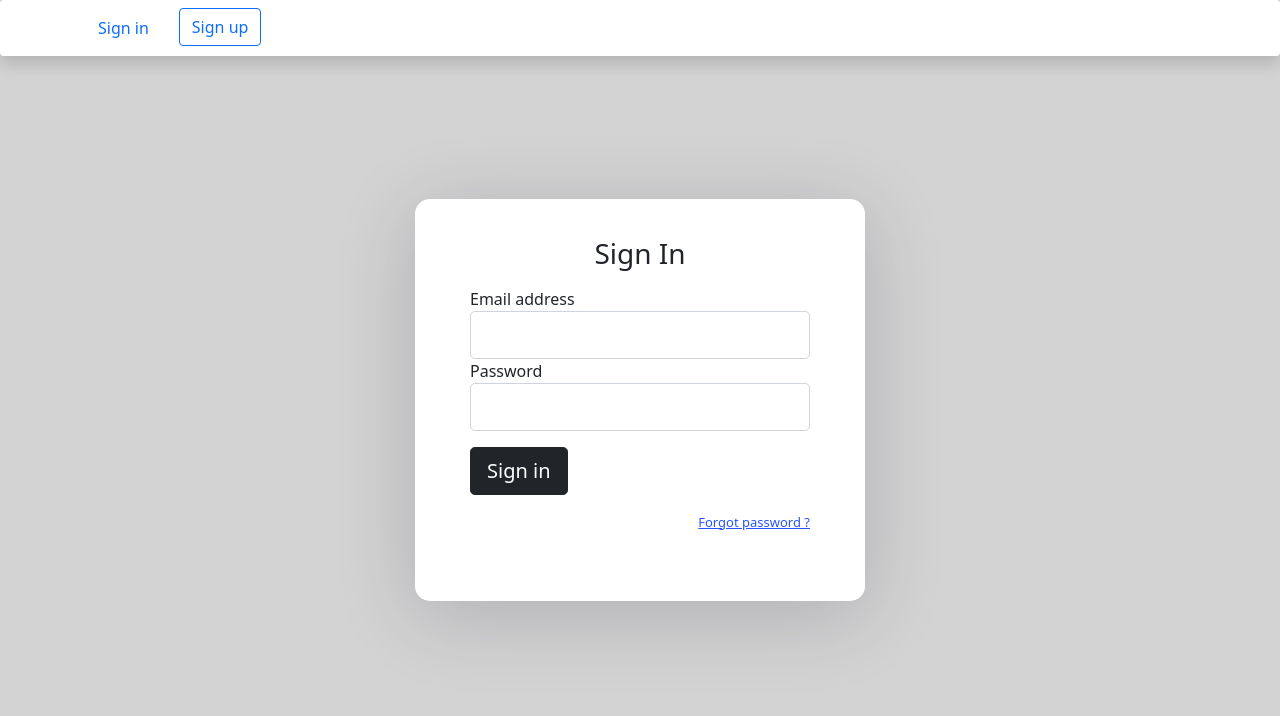
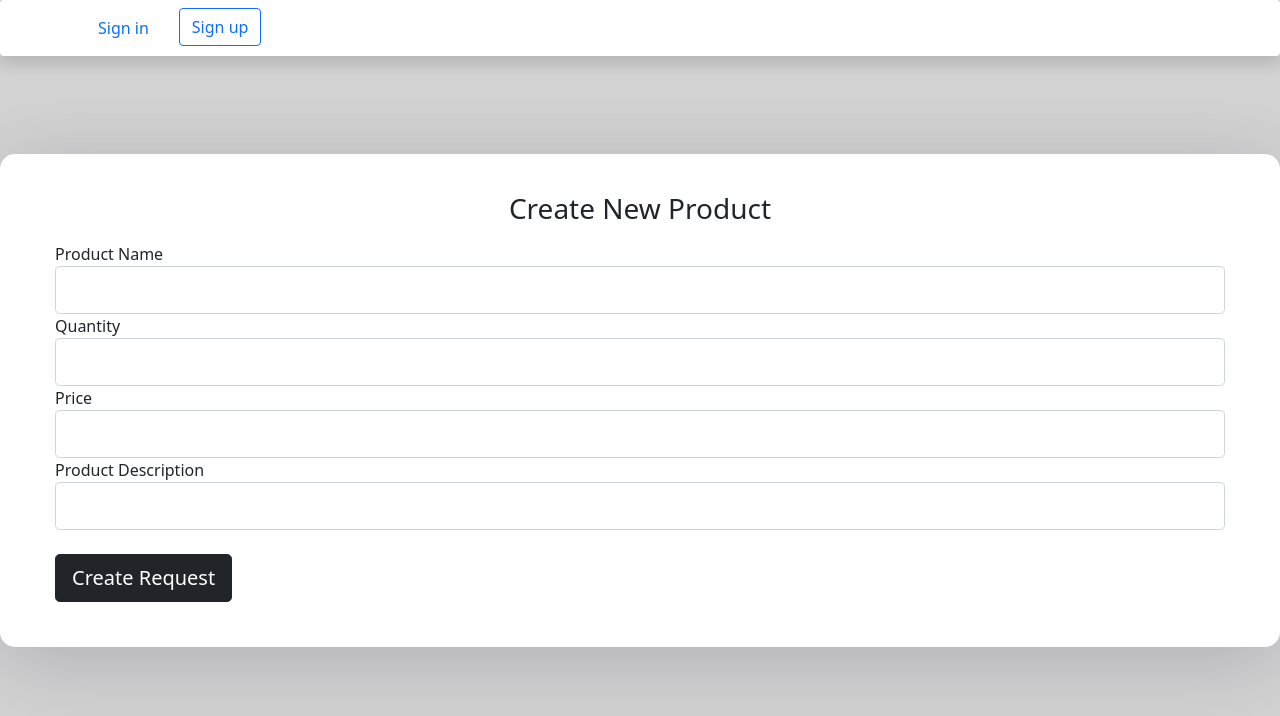
Before and after one commit to kilwa95/webService, a Vue app in the folder frontend/: page /create in a window 1280 px wide. Before the commit this address led to /login. Shown: the top 716 px of the page. Built offline with nearby package versions, Linux system fonts and the light colour scheme; no server answers.

Commit message:
[front] - Fixes

```diff
--- a/frontend/src/components/Create.vue
+++ b/frontend/src/components/Create.vue
@@ -1,27 +1,135 @@
 <template>
-  <div class="main">
-    <div class="inner-block full-width">
-      <h1>Create Category</h1>
-      <section class="container py-3 py-lg-5">
-        <div class="table-col-3">
-          <TPTodoList />
-        </div>
-      </section>
+  <div class="vertical-center">
+    <div class="inner-block" style="width: 100%">
+      <div class="vue-tempalte">
+        <form @submit.prevent="newProduct">
+          <h3>Create New Product</h3>
+          <div class="form-group">
+            <div class="form-group">
+              <label>Product Name</label>
+              <input
+                name="productName"
+                type="text"
+                :value="productName"
+                @input="handleChange"
+                class="form-control form-control-lg"
+              />
+            </div>
+          </div>
+          <div class="form-group">
+            <label>Quantity</label>
+            <input
+              name="quantity"
+              type="text"
+              :value="quantity"
+              @input="handleChange"
+              class="form-control form-control-lg"
+            />
+          </div>
+          <div class="form-group">
+            <label>Price</label>
+            <input
+              name="price"
+              type="text"
+              :value="price"
+              @input="handleChange"
+              class="form-control form-control-lg"
+            />
+          </div>
+          <div class="form-group">
+            <label>Product Description</label>
+            <input
+              name="description"
+              type="text"
+              :value="description"
+              @input="handleChange"
+              class="form-control form-control-lg"
+            />
+          </div>
+          <br />
+          <input
+            type="submit"
+            value="Create Request"
+            class="btn btn-dark btn-lg btn-block"
+          />
+        </form>
+      </div>
     </div>
   </div>
 </template>
 
+<script>
+import { getServerHost } from "../utils/api";
+export default {
+  data: () => ({
+    description: "",
+    productName: "",
+    selectedProduct: "",
+    quantity: "",
+    price: "",
+  }),
+  // mounted() {
+  //   //Getting all the Products
+  //   var axios = require("axios");
+  //   var config = {
+  //     method: "POST",
+  //     url: getServerHost() + "/api/products",
+  //   };
+  //   axios(config)
+  //     .then((response) => {
+  //       console.log(response);
+  //       if (response["status"] == 200) {
+  //         for (
+  //           let index = 0;
+  //           index < response["data"]["hydra:member"].length;
+  //           index++
+  //         ) {
+  //           this.allProducts.push(response["data"]["hydra:member"][index]);
+  //         }
+  //       }
+  //     })
+  //     .catch((e) => {
+  //       console.log(e);
+  //     });
+  // },
+  methods: {
+    newProduct(event) {
+      var axios = require("axios");
+      var FormData = require("form-data");
+      const data = new FormData(event.target);
 
-<script>
-import TPTodoList from "./TodoList/TPTodoList.vue";
-
-export default {
-  data() {
-    return {};
-  },
-
-  components: {
-    TPTodoList,
+      var config = {
+        method: "POST",
+        url: getServerHost() + "/api/products",
+        headers: {
+          Authorization: "Bearer " + this.$store.state["logged_user"]["token"],
+        },
+        data: {
+          name: data.get("productName"),
+          description: data.get("description"),
+          quantity: parseInt(this.quantity),
+          price: parseFloat(this.price),
+        },
+      };
+      axios(config)
+        .then((response) => {
+          if (response["status"] == 201) {
+            alert("ds");
+          }
+        })
+        .catch((e) => {
+          console.log(e);
+        });
+    },
+    handleChange: function (event) {
+      this[event.target.name] = event.target.value;
+    },
+    handleSubmit: function (event) {
+      const data = new FormData(event.target);
+      console.log(data.getAll());
+    },
+    avoidEnter: () => console.log("Enter avoided"),
   },
 };
 </script>
+/api/providers
--- a/frontend/src/components/NewRequest.vue
+++ b/frontend/src/components/NewRequest.vue
@@ -112,7 +112,7 @@ export default {
       var axios = require("axios");
       var FormData = require("form-data");
       const data = new FormData(event.target);
-      this.products.push("/api/products/2");
+      this.products.push("/api/products/1");
       data.append("name", this.requestName);
       data.append("products", this.products);
       data.append("quantity", this.quantity);
--- a/frontend/src/components/Product.vue
+++ b/frontend/src/components/Product.vue
@@ -5,8 +5,7 @@
         <section class="container py-3 py-lg-5">
           <div class="table-col-3">
             <TableCollapse
-              :products="gridData"
-              :columns="gridColumns"
+              :filteredData="filteredData"
               :category="{ name: 'Products' } ? category : category"
               :add="add"
               :remove="remove"
@@ -19,6 +18,7 @@
 </template>
 <script>
 import TableCollapse from "./lib/TableCollapse.vue";
+import { getServerHost } from "../utils/api";
 
 export default {
   props: {
@@ -29,18 +29,31 @@ export default {
   data() {
     return {
       searchQuery: "",
-      gridColumns: ["name", "quantity", "category", "price"],
-      gridData: [
-        { id: 1, name: "Viande", quantity: 100, category: "Meet", price: 0.4 },
-        {
-          id: 2,
-          name: "Tomate",
-          quantity: 100,
-          category: "Vegtebales",
-          price: 0.4,
-        },
-      ],
+      filteredData: {},
     };
+  },
+  mounted() {
+    //Getting all the Products
+    var axios = require("axios");
+    var config = {
+      method: "GET",
+      url: getServerHost() + "/api/products",
+    };
+    axios(config)
+      .then((response) => {
+        if (response["status"] == 200) {
+          for (
+            let index = 0;
+            index < response["data"]["hydra:member"].length;
+            index++
+          ) {
+            this.filteredData["data"] = response["data"]["hydra:member"][index];
+          }
+        }
+      })
+      .catch((e) => {
+        console.log(e);
+      });
   },
   methods: {
     handleChange: function (event) {
--- /dev/null
+++ b/frontend/src/components/RequestDetails.vue
@@ -0,0 +1,119 @@
+<template>
+  <div class="main">
+    <div class="inner-block full-width">
+      <div>
+        <section class="container py-3 py-lg-5">
+          <div class="table-col-3">
+            <div class="vertical-center">
+              <div class="inner-block" style="width: 100%">
+                <div class="vue-tempalte">
+                  <form>
+                    <h3>
+                      Request From: {{ fulldata["customer"]["firstName"] }}
+                      {{ fulldata["customer"]["lastName"] }}
+                    </h3>
+                    <br /><br />
+                    <div class="form-group">
+                      <h4>User Information</h4>
+                      <div class="form-group">
+                        <label>FirstName:</label>
+                        {{ fulldata["customer"]["firstName"] }}
+                      </div>
+                      <div class="form-group">
+                        <label>lastName:</label>
+                        {{ fulldata["customer"]["lastName"] }}
+                      </div>
+                      <div class="form-group">
+                        <label>Email:</label>
+                        {{ fulldata["customer"]["email"] }}
+                      </div>
+                      <div class="form-group">
+                        <label>Phone:</label>
+                        {{ fulldata["customer"]["phone"] }}
+                      </div>
+                    </div>
+                    <br /><br />
+                    <div class="form-group">
+                      <h4>Request Information</h4>
+                      <div class="form-group">
+                        <label>Name:</label>
+                        {{ fulldata["products"]["name"] }}
+                      </div>
+                      <div class="form-group">
+                        <label>quantity:</label>
+                        {{ fulldata["products"]["quantity"] }}
+                      </div>
+                      <div class="form-group">
+                        <label>Description:</label>
+                        {{ fulldata["products"]["description"] }}
+                      </div>
+                    </div>
+                    <br />
+                    <input
+                      type="submit"
+                      value="Accept Request"
+                      class="btn btn-dark btn-lg btn-block"
+                    />
+                    <input
+                      type="submit"
+                      value="Decline Request"
+                      class="btn btn-green btn-lg btn-block"
+                    />
+                  </form>
+                </div>
+              </div>
+            </div>
+          </div>
+        </section>
+      </div>
+    </div>
+  </div>
+</template>
+
+<script>
+export default {
+  props: {
+    fulldata: Object,
+  },
+  data: () => ({}),
+  mounted() {},
+  methods: {
+    // newRequest(event) {
+    //   var axios = require("axios");
+    //   var FormData = require("form-data");
+    //   const data = new FormData(event.target);
+    //   this.products.push("/api/products/2");
+    //   data.append("name", this.requestName);
+    //   data.append("products", this.products);
+    //   data.append("quantity", this.quantity);
+    //   data.append("comment", this.comment);
+    //   var config = {
+    //     method: "POST",
+    //     url: getServerHost() + "/api/requests",
+    //     headers: {
+    //       Authorization: "Bearer " + this.$store.state["logged_user"]["token"],
+    //     },
+    //     data: {
+    //       name: data.get("name"),
+    //       products: this.products,
+    //       quantity: data.get("quantity"),
+    //       comment: data.get("comment"),
+    //       customer: "/api/users/" + this.$store.state.logged_user["user"]["id"],
+    //     },
+    //   };
+    //   axios(config)
+    //     .then((response) => {
+    //       if (response["status"] == 201) {
+    //         alert("ds");
+    //       }
+    //     })
+    //     .catch((e) => {
+    //       console.log(e);
+    //     });
+    // },
+    handleChange: function (event) {
+      this[event.target.name] = event.target.value;
+    },
+  },
+};
+</script>
--- a/frontend/src/components/Requests.vue
+++ b/frontend/src/components/Requests.vue
@@ -7,6 +7,7 @@
             <TableCollapse
               :products="gridData"
               :columns="gridColumns"
+              :filteredData="filteredData"
               :fulldata="data"
               :category="{ name: 'Requests' }"
               :add="add"
@@ -26,9 +27,12 @@ export default {
   props: {},
   data() {
     return {
+      add: false,
+      remove: false,
+      filteredData: {},
       data: {},
       searchQuery: "",
-      gridColumns: [],
+      gridColumns: ["firstName", "lastName", "email", "products"],
       gridData: [],
     };
   },
@@ -79,20 +83,13 @@ export default {
                 }
               }
             );
-
-            Object.entries(this.data["customer"]).forEach(([k, v]) => {
-              console.log("ds");
-              if (k !== "@id" && k !== "@type" && k !== "id") {
-                this.gridColumns.push(k);
-                this.gridData.push(v);
-              }
-            });
-            Object.entries(this.data["products"]).forEach(([k, v]) => {
-              if (k !== "@id" && k !== "@type" && k !== "id") {
-                this.gridColumns.push(k);
-                this.gridData.push(v);
-              }
-            });
+            this.filteredData = {
+              firstName: this.data["customer"]["firstName"],
+              lastName: this.data["customer"]["lastName"],
+              email: this.data["customer"]["email"],
+              name: this.data["products"]["name"],
+              description: this.data["products"]["description"],
+            };
           }
         }
       })
--- a/frontend/src/components/lib/GridTable.vue
+++ b/frontend/src/components/lib/GridTable.vue
@@ -1,7 +1,7 @@
 
 <template>
   <div class="p-3">
-    <div class="overflow-x-auto">
+    <div class="overflow-x-auto" v-if="filteredProductsOrders['data']">
       <table class="table-auto w-full">
         <thead class="text-xs font-semibold uppercase text-gray-400 bg-gray-50">
           <tr>
@@ -19,31 +19,33 @@
         </thead>
         <tbody class="text-sm divide-y divide-gray-100">
           <tr v-for="product in filteredProductsOrders" :key="product">
-            <td class="p-2 whitespace-nowrap" v-for="key in columns" :key="key">
-              <div class="flex items-center">
-                <!-- <div class="w-10 h-10 flex-shrink-0 mr-2 sm:mr-3">
-                  <img
-                    class="rounded-full"
-                    src="https://raw.githubusercontent.com/cruip/vuejs-admin-dashboard-template/main/src/images/user-36-05.jpg"
-                    width="40"
-                    height="40"
-                    alt="Alex Shatov"
-                  />
-                </div> -->
-                <div class="font-medium text-gray-800">{{ product[key] }}</div>
+            <td class="p-2 whitespace-nowrap">
+              <div class="text-left">
+                {{ product["firstName"] }}
               </div>
             </td>
             <td class="p-2 whitespace-nowrap">
-              <div class="text-left">{{ product[key] }}</div>
+              <div class="text-left font-medium text-green-500">
+                {{ product["lastName"] }}
+              </div>
             </td>
             <td class="p-2 whitespace-nowrap">
               <div class="text-left font-medium text-green-500">
-                {{ product[key] }}
+                {{ product["email"] }}
               </div>
             </td>
-            <!-- <td class="p-2 whitespace-nowrap">
-              <div class="text-lg text-center">🇺 {{ product[key] }}</div>
-            </td> -->
+            <td class="p-2 whitespace-nowrap">
+              <div class="text-left font-medium text-green-500">
+                {{ product["name"] }}
+              </div>
+            </td>
+            <td class="p-2 whitespace-nowrap" v-if="isSupplier">
+              <div class="text-left font-medium text-green-500">
+                <button @click="openRequest('filteredProductsOrders', true)">
+                  View Request
+                </button>
+              </div>
+            </td>
 
             <td class="p-2 whitespace-nowrap" v-if="add == true">
               <div
@@ -61,15 +63,27 @@
           </tr>
         </tbody>
       </table>
+      <modal
+        :open="openModal"
+        @close="openRequest(null, false)"
+        v-if="isSupplier"
+      >
+        <RequestDetails :fulldata="fulldata" />
+      </modal>
     </div>
+    <div class="overflow-x-auto" v-else>No requests yet</div>
   </div>
 </template>
 
 
 <script>
+import RequestDetails from "../RequestDetails.vue";
+
+import Modal from "../lib/Modal.vue";
 import bus from "../../bus.js";
 export default {
   props: {
+    filteredData: Object,
     remove: Boolean,
     add: Boolean,
     products: Array,
@@ -82,9 +96,9 @@ export default {
     var sortOrders = {};
     var showHide = {};
 
-    this.columns.forEach(function (key) {
-      sortOrders[key] = 1;
-    });
+    // this.columns.forEach(function (key) {
+    //   sortOrders[key] = 1;
+    // });
     // this.products.forEach(function (key) {
     //   showHide[key] = key;
     //   console.log(showHide[key]);
@@ -93,25 +107,43 @@ export default {
       sortKey: "",
       sortOrders: sortOrders,
       showHide: showHide,
+      openModal: false,
+      category: Object,
     };
   },
+  components: {
+    Modal,
+    RequestDetails,
+  },
   mounted() {
-    this.sortBy(0);
+    console.log(this.filteredData["data"]);
   },
   computed: {
+    isSupplier() {
+      try {
+        if (this.$store.state.logged_user["user"]["roles"] == "ROLE_PROVIDER") {
+          return true;
+        }
+      } catch (err) {
+        err;
+      }
+      return false;
+    },
     filteredProductsOrders: function () {
       var sortKey = this.sortKey;
       var filterKey = this.filterKey && this.filterKey.toLowerCase();
       var order = this.sortOrders[sortKey] || 1;
-      var products = this.fulldata;
-
-      // products.map((d) => this.showHide.push((d.isChosen = false)));
+      console.log("greiddd", this.filteredData);
+      var products = {
+        data: this.filteredData,
+      };
       if (filterKey) {
         products = products.filter(function (row) {
           return Object.keys(row).some(function (key) {
             return String(row[key]).toLowerCase().indexOf(filterKey) > -1;
           });
         });
+        console.log(products);
       }
       if (sortKey) {
         products = products.slice().sort(function (a, b) {
@@ -119,8 +151,8 @@ export default {
           b = b[sortKey];
           return (a === b ? 0 : a > b ? 1 : -1) * order;
         });
+        console.log(products);
       }
-
       return products;
     },
   },
@@ -166,6 +198,10 @@ export default {
         price: item.price,
       });
     },
+    openRequest(category, bool) {
+      this.openModal = bool;
+      this.category = category;
+    },
   },
 };
 </script>
--- a/frontend/src/components/lib/TableCollapse.vue
+++ b/frontend/src/components/lib/TableCollapse.vue
@@ -9,6 +9,7 @@
         Search <input name="query" v-model="searchQuery" />
       </form>
       <GridTable
+        :filteredData="filteredData"
         :fulldata="fulldata"
         :products="products"
         :columns="columns"
@@ -28,6 +29,7 @@ export default {
     GridTable,
   },
   props: {
+    filteredData: Object,
     fulldata: Object,
     remove: Boolean,
     add: Boolean,
--- a/frontend/src/router/index.js
+++ b/frontend/src/router/index.js
@@ -6,16 +6,16 @@ Vue.use(VueRouter);
 import store from "@/store/index";
 var axios = require("axios");
 
-function isAllowed(to, from, next) {
-  try {
-    if (store.state.logged_user["user"]["roles"][0] == "ROLE_PROVIDER") {
-      requireAuth(to, from, next);
-    }
-  } catch (err) {
-    err;
-  }
-  next("dashboard");
-}
+// function isAllowed(to, from, next) {
+//   try {
+//     if (store.state.logged_user["user"]["roles"][0] == "ROLE_PROVIDER") {
+//       requireAuth(to, from, next);
+//     }
+//   } catch (err) {
+//     err;
+//   }
+//   next("dashboard");
+// }
 
 function requireAuth(from, to, next) {
   var confi = {
@@ -91,9 +91,9 @@ const routes = [
     path: "/create",
     name: "create",
     component: () => import("../components/Create.vue"),
-    beforeEnter: (to, from, next) => {
-      isAllowed(to, from, next);
-    },
+    // beforeEnter: (to, from, next) => {
+    //   isAllowed(to, from, next);
+    // },
   },
   {
     path: "/new-request",
```
